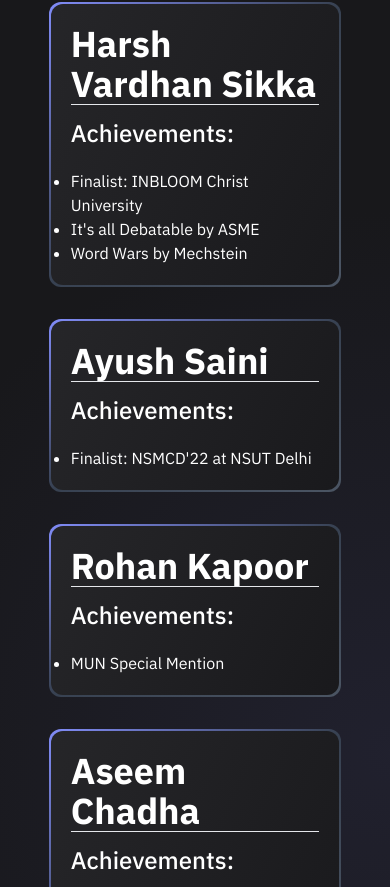
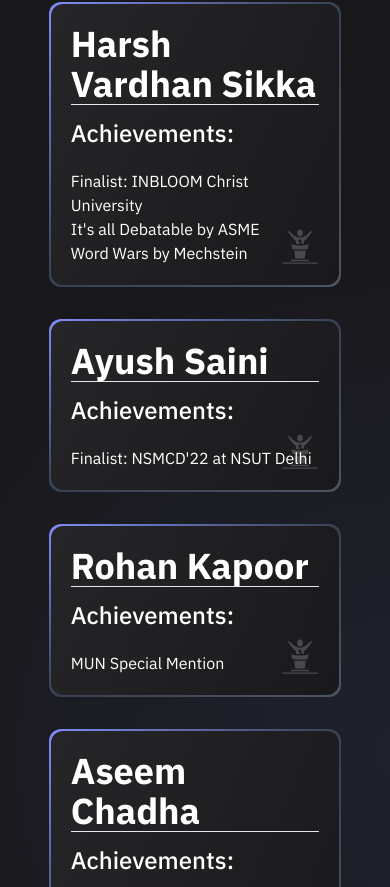
Before and after one commit to abhay-ag/DEBSOC-Final, a React (Create React App) app: page / in a window 390 px wide. Shown: the part 2217-3104 px from the top of the page. Built offline with nearby package versions, Linux system fonts and the light colour scheme.

Commit message:
Router bugs fixed | Console errors removed

```diff
--- a/src/Achievement.jsx
+++ b/src/Achievement.jsx
@@ -1,4 +1,5 @@
 import React from "react";
+import Speaker from './imgs/Speaker'
 
 function Achievement({ name, data }) {
   return (
@@ -9,12 +10,13 @@ function Achievement({ name, data }) {
         </div>
         <div className="flex-1 flex flex-col items-start">
           <h3 className="text-2xl mt-3 font-medium">Achievements:</h3>
-          <ul className="mt-5 box-border text-medium md:pl-4 list-disc">
+          <ul className="mt-5 box-border text-medium md:pl-4 md:list-disc">
             {data?.map((ob) => (
-              <li>{ob}</li>
+              <li key={ob}>{ob}</li>
             ))}
           </ul>
         </div>
+      <Speaker className = 'absolute right-5 bottom-5 opacity-[0.2]'/>
       </div>
     </div>
   );
--- a/src/App.js
+++ b/src/App.js
@@ -25,6 +25,9 @@ function App() {
         }/>
         <Route path="/curriculum" element = {<Curriculum />}/>
         <Route path="/community" element = {<Community />} />
+        <Route path="/about-us" element = {<div className="font-bold text-white flex w-screen h-screen text-6xl items-center justify-center">UNDER CONSTRUCTION</div>} />
+        <Route path="/apply" element = {<div className="font-bold text-white flex w-screen h-screen text-6xl items-center justify-center">UNDER CONSTRUCTION</div>} />
+        <Route path="/login" element = {<div className="font-bold text-white flex w-screen h-screen text-6xl items-center justify-center">UNDER CONSTRUCTION</div>} />
       </Routes>
       <Footer />
     </Router>
--- a/src/Footer.jsx
+++ b/src/Footer.jsx
@@ -7,7 +7,7 @@ function Footer() {
   return (
     <div className='w-screen h-fit box-border py-5 mt-12 bg-[rgb(38,38,41)] flex flex-col items-center justify-center'>
       <div className="flex flex-row flex-wrap box-border w-3/4 items-center justify-center my-2">
-        <Link className='link font text-white text-xl box-border mx-5 my-2' to={'/about'}>About</Link>
+        <Link className='link font text-white text-xl box-border mx-5 my-2' to={'/about-us'}>About</Link>
         <Link className='link font text-white text-xl box-border mx-5 my-2' to={'/contact'}>Contact Us</Link>
       </div>
       <div className='flex flex-row flex-wrap w-1/2 items-center justify-center my-5 '>
--- a/src/Section1.jsx
+++ b/src/Section1.jsx
@@ -95,7 +95,7 @@ function Section1() {
         <div className='flex flex-col md:flex-row flex-wrap w-3/4 h-fit lg:h-[60vh] justify-around h-fit box-border my-24'>
           {
             dataAchieve.map(ob => (
-              <Achievement name={ob.name} data = {ob.ac}/>
+              <Achievement key={ob.name} name={ob.name} data = {ob.ac}/>
             ))
           }
         </div>
@@ -111,6 +111,7 @@ function Section1() {
                         icon={ob.icon}
                         heading={ob.title}
                         desc = {ob.desc}
+                        key = {ob.title}
                     />
                 ))
             }
```
Also changed, not shown: src/style.css.
